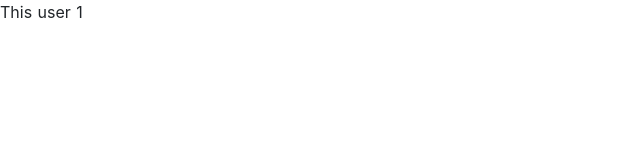
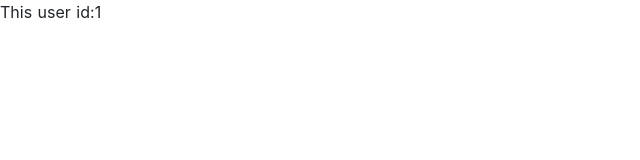
Before and after one commit to chongdev/nuxtjs-tutorial-2021, a Nuxt app: page /users/1 in a window 1280 px wide. Shown: the top 160 px of the page, without its empty margins (0-640 px from the left). Built offline with nearby package versions, Linux system fonts and the light colour scheme.

Commit message:
ep4 - Validate Parameter

```diff
--- a/pages/users/_id/index.vue
+++ b/pages/users/_id/index.vue
@@ -1,15 +1,13 @@
 <template>
   <div>
-      This user {{$route.params.id}}
+      This user id:{{$route.params.id}}
   </div>
 </template>
 
 <script>
 export default {
-
+    validate(data){
+        return /^\d+$/.test(data.params.id)
+    }
 }
 </script>
-
-<style>
-
-</style>
```
